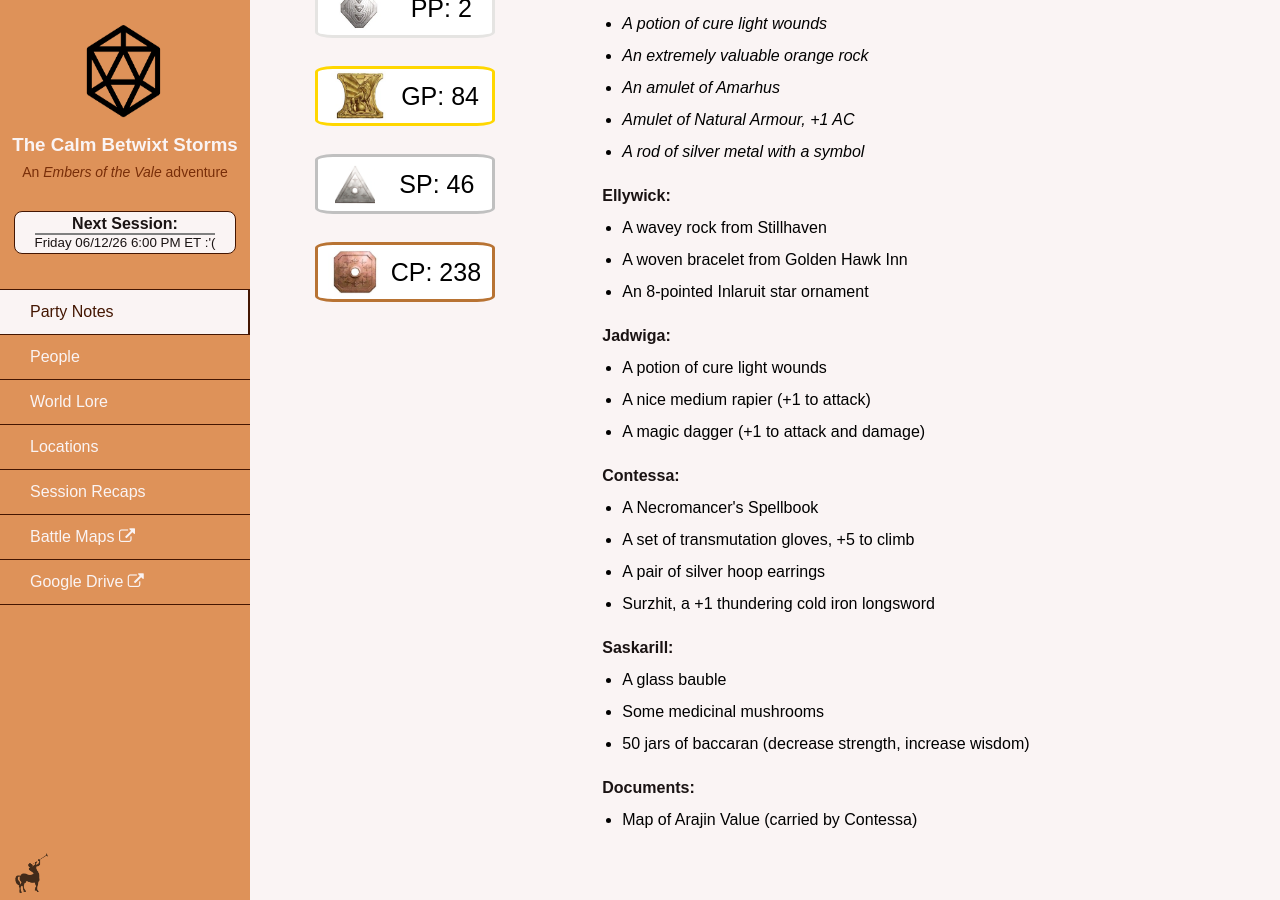
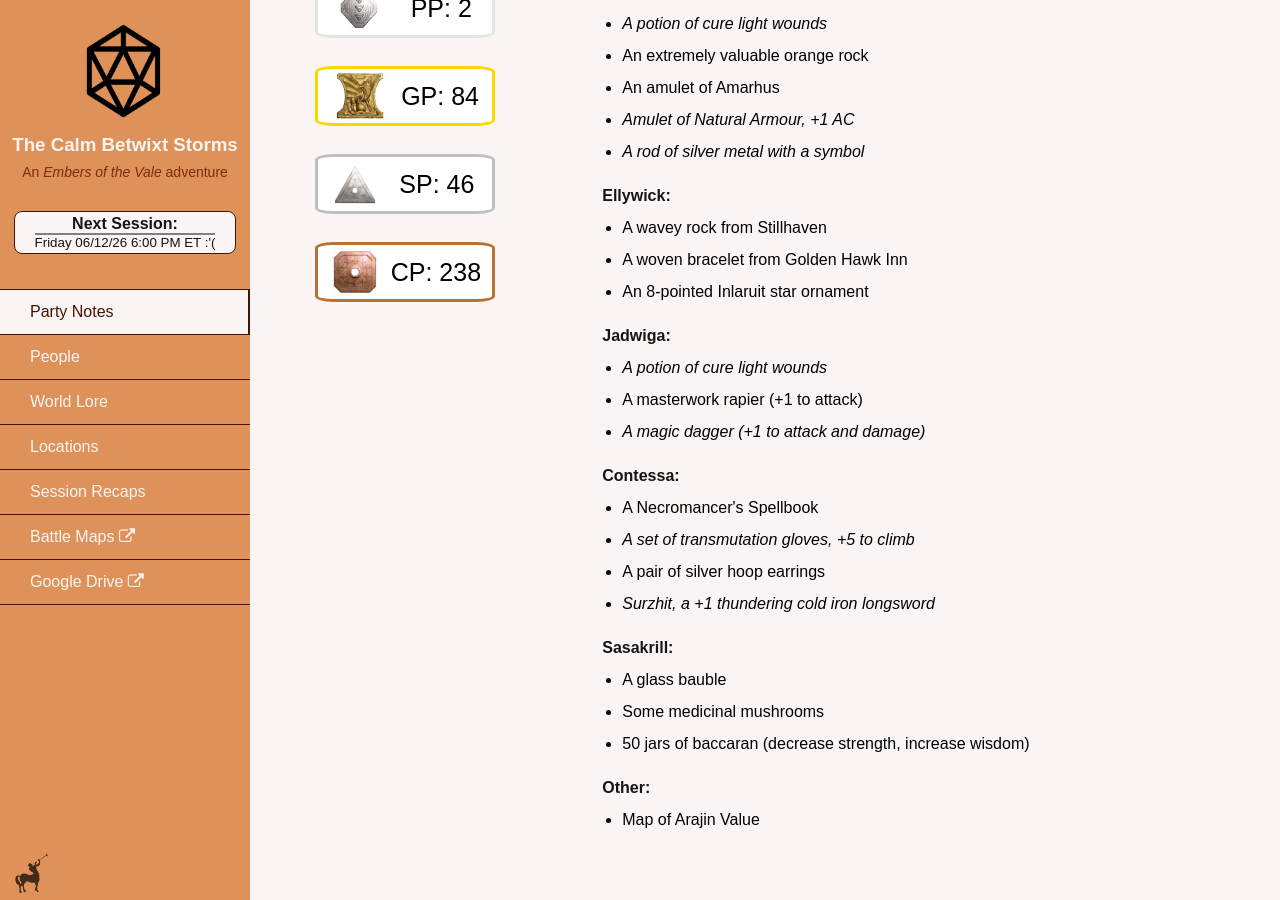
Before and after one commit to lambdr/calm_betwixt_storms, a Jekyll site: the page built from index.md, in a window 1280 px wide and 900 px high, scrolled down 912 px. Built offline with Jekyll 4.4.1, drawn with Linux system fonts in a browser that asks for light colours.

Commit message:
party loot backend updates

```diff
--- a/index.md
+++ b/index.md
@@ -53,42 +53,16 @@ title: Home
     <!-- Party Inventory -->
     <div>
         <h3>Party Loot</h3>
-        <h4>Regill:</h4>
-        <ul>
-            {% for item in info.Regill %}
-                <li><em>{{ item.name }} </em>{% if item.held %} (carried by {{ item.held }}){% endif %}</li>
+        {% for player in info.loot.players %}
+            <h4>{{player.name}}:</h4>
+            <ul>
+            {% for item in player.items %}
+                {% if item.magic %}<em>{% endif %}
+                <li>{{item.name}}</li>
+                {% if item.magic %}</em>{% endif %}
             {% endfor %}
-        </ul>
-        <h4>Ellywick:</h4>
-        <ul>
-            {% for item in info.Ellywick %}
-                <li>{{ item.name }} {% if item.held %} (carried by {{ item.held }}){% endif %}</li>
-            {% endfor %}
-        </ul>
-		<h4>Jadwiga:</h4>
-        <ul>
-            {% for item in info.Jadwiga %}
-                <li>{{ item.name }} {% if item.held %} (carried by {{ item.held }}){% endif %}</li>
-            {% endfor %}
-        </ul>
-		<h4>Contessa:</h4>
-        <ul>
-            {% for item in info.Contessa %}
-                <li>{{ item.name }} {% if item.held %} (carried by {{ item.held }}){% endif %}</li>
-            {% endfor %}
-        </ul>
-		<h4>Saskarill:</h4>
-        <ul>
-            {% for item in info.Saskarill %}
-                <li>{{ item.name }} {% if item.held %} (carried by {{ item.held }}){% endif %}</li>
-            {% endfor %}
-        </ul>
-		<h4>Documents:</h4>
-        <ul class="loot-list">
-            {% for doc in info.documents %}
-                <li>{{ doc.name }} {% if doc.held %} (carried by {{ doc.held }}){% endif %}</li>
-            {% endfor %}
-        </ul>
+            </ul>
+        {% endfor %}
     </div>
 </div>
 </div>
```
Also changed, not shown: _data/party_info.yml (+40 -26 lines).
